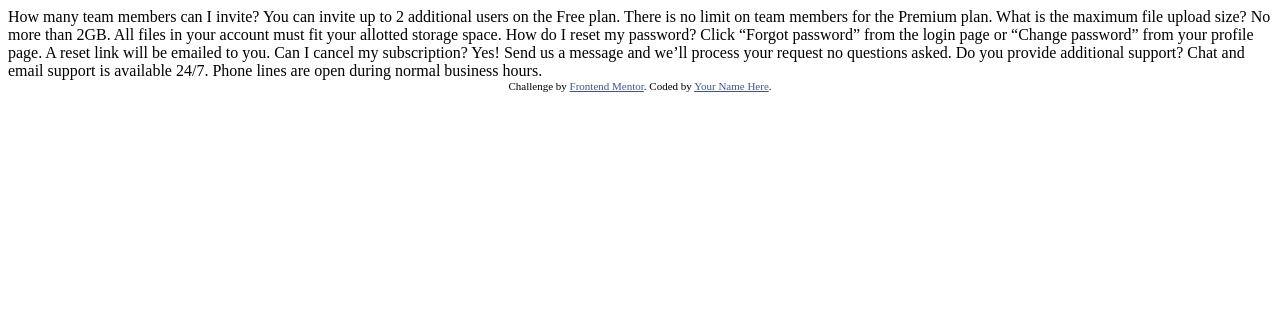
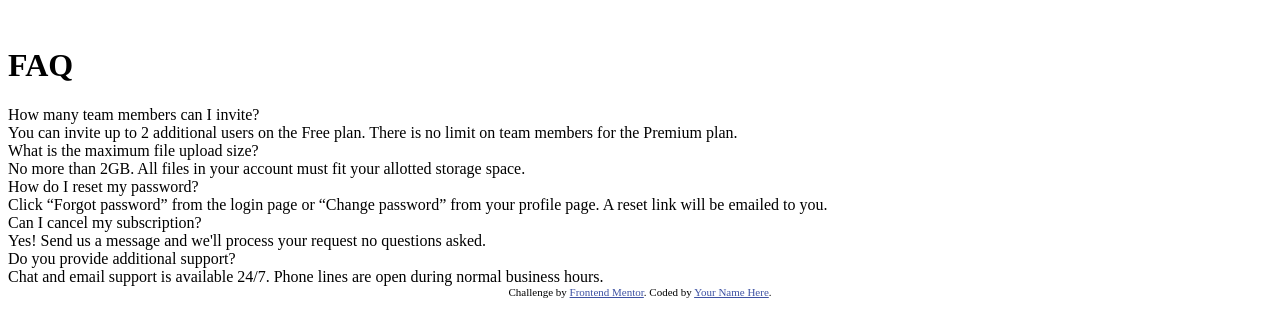
Before and after one commit to joseph-serrao/frontend-mentor-challenges, a plain HTML site: page faq-accordion-card/index.html in a window 1280 px wide. Drawn offline with Linux system fonts and the light colour scheme.

Commit message:
Added skeleton code

```diff
--- a/faq-accordion-card/index.html
+++ b/faq-accordion-card/index.html
@@ -1,40 +1,80 @@
 <!DOCTYPE html>
 <html lang="en">
   <head>
-  <meta charset="UTF-8">
-  <meta name="viewport" content="width=device-width, initial-scale=1.0"> <!-- displays site properly based on user's device -->
+    <meta charset="UTF-8" />
+    <meta name="viewport" content="width=device-width, initial-scale=1.0" />
+    <!-- displays site properly based on user's device -->
 
-  <link rel="icon" type="image/png" sizes="32x32" href="./images/favicon-32x32.png">
+    <link
+      rel="icon"
+      type="image/png"
+      sizes="32x32"
+      href="./images/favicon-32x32.png"
+    />
 
     <title>Frontend Mentor | FAQ Accordion Card</title>
 
     <!-- Feel free to remove these styles or customise in your own stylesheet 👍 -->
     <style>
-    .attribution { font-size: 11px; text-align: center; }
-    .attribution a { color: hsl(228, 45%, 44%); }
+      .attribution {
+        font-size: 11px;
+        text-align: center;
+      }
+      .attribution a {
+        color: hsl(228, 45%, 44%);
+      }
     </style>
   </head>
   <body>
-  How many team members can I invite?
-  You can invite up to 2 additional users on the Free plan. There is no limit on
-  team members for the Premium plan.
-
-  What is the maximum file upload size?
-  No more than 2GB. All files in your account must fit your allotted storage space.
-
-  How do I reset my password?
-  Click “Forgot password” from the login page or “Change password” from your profile page.
-  A reset link will be emailed to you.
-
-  Can I cancel my subscription?
-  Yes! Send us a message and we’ll process your request no questions asked.
-
-  Do you provide additional support?
-  Chat and email support is available 24/7. Phone lines are open during normal business hours.
+    <main class="card">
+      <picture>
+        <img class="hero-img" src="" alt="" />
+      </picture>
+      <div class="accordion">
+        <h1>FAQ</h1>
+        <div class="container">
+          <div class="label">How many team members can I invite?</div>
+          <div class="content">
+            You can invite up to 2 additional users on the Free plan. There is
+            no limit on team members for the Premium plan.
+          </div>
+        </div>
+        <div class="container">
+          <div class="label">What is the maximum file upload size?</div>
+          <div class="content">
+            No more than 2GB. All files in your account must fit your allotted
+            storage space.
+          </div>
+        </div>
+        <div class="container">
+          <div class="label">How do I reset my password?</div>
+          <div class="content">
+            Click “Forgot password” from the login page or “Change password”
+            from your profile page. A reset link will be emailed to you.
+          </div>
+        </div>
+        <div class="container">
+          <div class="label">Can I cancel my subscription?</div>
+          <div class="content">
+            Yes! Send us a message and we'll process your request no questions
+            asked.
+          </div>
+        </div>
+        <div class="container">
+          <div class="label">Do you provide additional support?</div>
+          <div class="content">
+            Chat and email support is available 24/7. Phone lines are open
+            during normal business hours.
+          </div>
+        </div>
+      </div>
+    </main>
 
     <div class="attribution">
-    Challenge by <a href="https://www.frontendmentor.io?ref=challenge" target="_blank">Frontend Mentor</a>.
-    Coded by <a href="#">Your Name Here</a>.
+      Challenge by
+      <a href="https://www.frontendmentor.io?ref=challenge" target="_blank"
+        >Frontend Mentor</a
+      >. Coded by <a href="#">Your Name Here</a>.
     </div>
   </body>
 </html>
--- a/faq-accordion-card/scss/base/_resets.scss
+++ b/faq-accordion-card/scss/base/_resets.scss
@@ -0,0 +1,74 @@
+/* Box sizing rules */
+*,
+*::before,
+*::after {
+  box-sizing: border-box;
+}
+
+/* Remove default margin */
+body,
+h1,
+h2,
+h3,
+h4,
+p,
+figure,
+blockquote,
+dl,
+dd {
+  margin: 0;
+}
+
+/* Remove list styles on ul, ol elements with a list role, which suggests default styling will be removed */
+ul[role='list'],
+ol[role='list'] {
+  list-style: none;
+}
+
+/* Set core root defaults */
+html:focus-within {
+  scroll-behavior: smooth;
+}
+
+/* Set core body defaults */
+body {
+  min-height: 100vh;
+  text-rendering: optimizeSpeed;
+  line-height: 1.5;
+}
+
+/* A elements that don't have a class get default styles */
+a:not([class]) {
+  text-decoration-skip-ink: auto;
+}
+
+/* Make images easier to work with */
+img,
+picture {
+  max-width: 100%;
+  display: block;
+}
+
+/* Inherit fonts for inputs and buttons */
+input,
+button,
+textarea,
+select {
+  font: inherit;
+}
+
+/* Remove all animations, transitions and smooth scroll for people that prefer not to see them */
+@media (prefers-reduced-motion: reduce) {
+  html:focus-within {
+   scroll-behavior: auto;
+  }
+
+  *,
+  *::before,
+  *::after {
+    animation-duration: 0.01ms !important;
+    animation-iteration-count: 1 !important;
+    transition-duration: 0.01ms !important;
+    scroll-behavior: auto !important;
+  }
+}
--- a/faq-accordion-card/scss/style.scss
+++ b/faq-accordion-card/scss/style.scss
@@ -0,0 +1 @@
+@import 'base/resets', 'base/typography', 'utils/variables', 'components/buttons';
```
Lines whose indentation alone changed are shown as unchanged.
